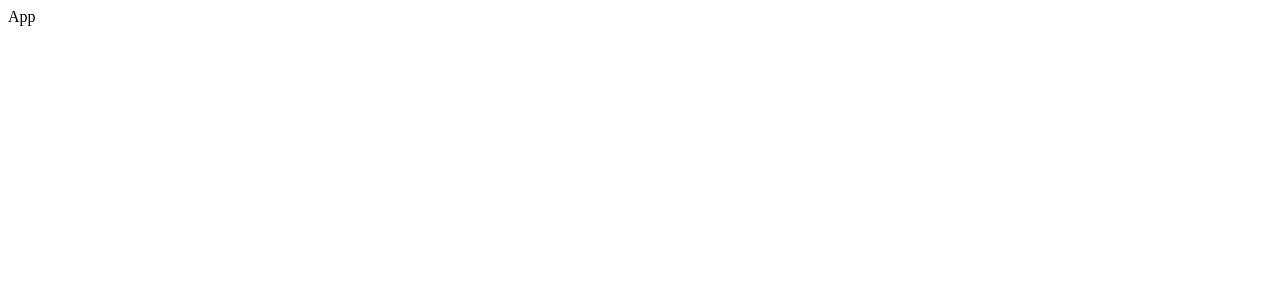
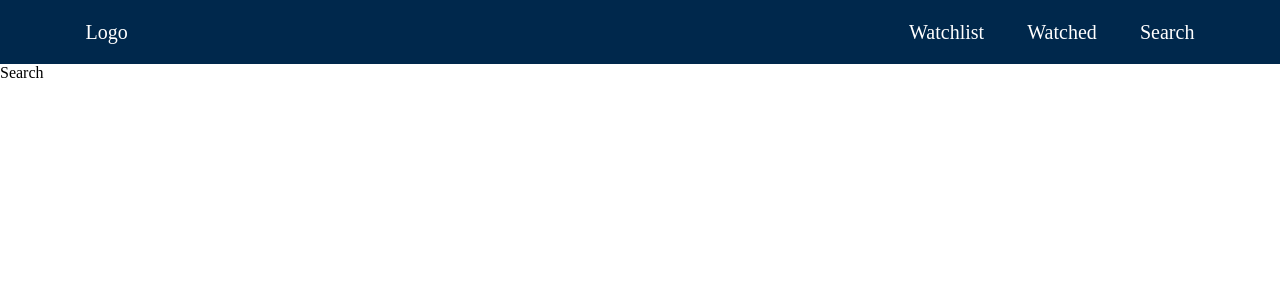
Before and after one commit to LukasV3/moviebase-app, a React (Create React App) app: page / in a window 1280 px wide. Shown: the top 300 px of the page. Built offline with nearby package versions, Linux system fonts and the light colour scheme.

Commit message:
completed all navbar jsx and styling

```diff
--- a/package.json
+++ b/package.json
@@ -9,6 +9,7 @@
     "node-sass": "^4.14.1",
     "react": "^17.0.1",
     "react-dom": "^17.0.1",
+    "react-router-dom": "^5.2.0",
     "react-scripts": "4.0.1",
     "web-vitals": "^0.2.4"
   },
--- a/src/components/App.js
+++ b/src/components/App.js
@@ -1,8 +1,24 @@
 import React from "react";
-import "./App.scss";
+import { Router, Route, Switch } from "react-router-dom";
+import "./scss/App.scss";
+
+import Navbar from "./Navbar.js";
+import Search from "./movies/Search.js";
+import Watchlist from "./movies/Watchlist.js";
+import Watched from "./movies/Watched.js";
+import history from "../history";
 
 const App = () => {
-  return <div>App</div>;
+  return (
+    <Router history={history}>
+      <Navbar />
+      <Switch>
+        <Route path="/" exact component={Search} />
+        <Route path="/watchlist" exact component={Watchlist} />
+        <Route path="/watched" exact component={Watched} />
+      </Switch>
+    </Router>
+  );
 };
 
 export default App;
--- a/src/components/App.scss
+++ /dev/null
@@ -1,3 +0,0 @@
-.text {
-  font-size: 25rem;
-}
--- /dev/null
+++ b/src/components/Navbar.js
@@ -0,0 +1,34 @@
+import React from "react";
+import "./scss/Navbar.scss";
+import { Link } from "react-router-dom";
+
+const Navbar = () => {
+  return (
+    <nav className="navbar">
+      <ul className="navbar__list">
+        <li className="navbar__item navbar__item--left">
+          <Link to="/" className="navbar__link navbar__link_left">
+            Logo
+          </Link>
+        </li>
+        <li className="navbar__item">
+          <Link to="/watchlist" className="navbar__link">
+            Watchlist
+          </Link>
+        </li>
+        <li className="navbar__item">
+          <Link to="/watched" className="navbar__link">
+            Watched
+          </Link>
+        </li>
+        <li className="navbar__item">
+          <Link to="/" className="navbar__link">
+            Search
+          </Link>
+        </li>
+      </ul>
+    </nav>
+  );
+};
+
+export default Navbar;
--- /dev/null
+++ b/src/components/movies/Search.js
@@ -0,0 +1,7 @@
+import React from "react";
+
+const Search = () => {
+  return <div>Search</div>;
+};
+
+export default Search;
--- /dev/null
+++ b/src/components/movies/Watched.js
@@ -0,0 +1,7 @@
+import React from "react";
+
+const Watched = () => {
+  return <div>Watched</div>;
+};
+
+export default Watched;
--- /dev/null
+++ b/src/components/movies/Watchlist.js
@@ -0,0 +1,7 @@
+import React from "react";
+
+const Watchlist = () => {
+  return <div>Watchlist</div>;
+};
+
+export default Watchlist;
--- /dev/null
+++ b/src/components/scss/App.scss
@@ -0,0 +1,5 @@
+* {
+  box-sizing: border-box;
+  padding: 0;
+  margin: 0;
+}
--- /dev/null
+++ b/src/components/scss/Navbar.scss
@@ -0,0 +1,30 @@
+.navbar {
+  background-color: rgb(0, 40, 76);
+  width: 100vw;
+
+  &__list {
+    display: flex;
+    align-items: center;
+    height: 4rem;
+    padding: 0 4rem;
+  }
+
+  &__item {
+    list-style: none;
+    font-size: 1.25rem;
+
+    &--left {
+      flex: 1;
+    }
+  }
+
+  &__link {
+    text-decoration: none;
+    color: white;
+    padding: 1.35rem;
+
+    &:hover {
+      text-decoration: underline;
+    }
+  }
+}
--- /dev/null
+++ b/src/history.js
@@ -0,0 +1,3 @@
+import { createBrowserHistory } from "history";
+
+export default createBrowserHistory();
```
Also changed, not shown: 1 other file (tests, documents, lock files or other folders).
